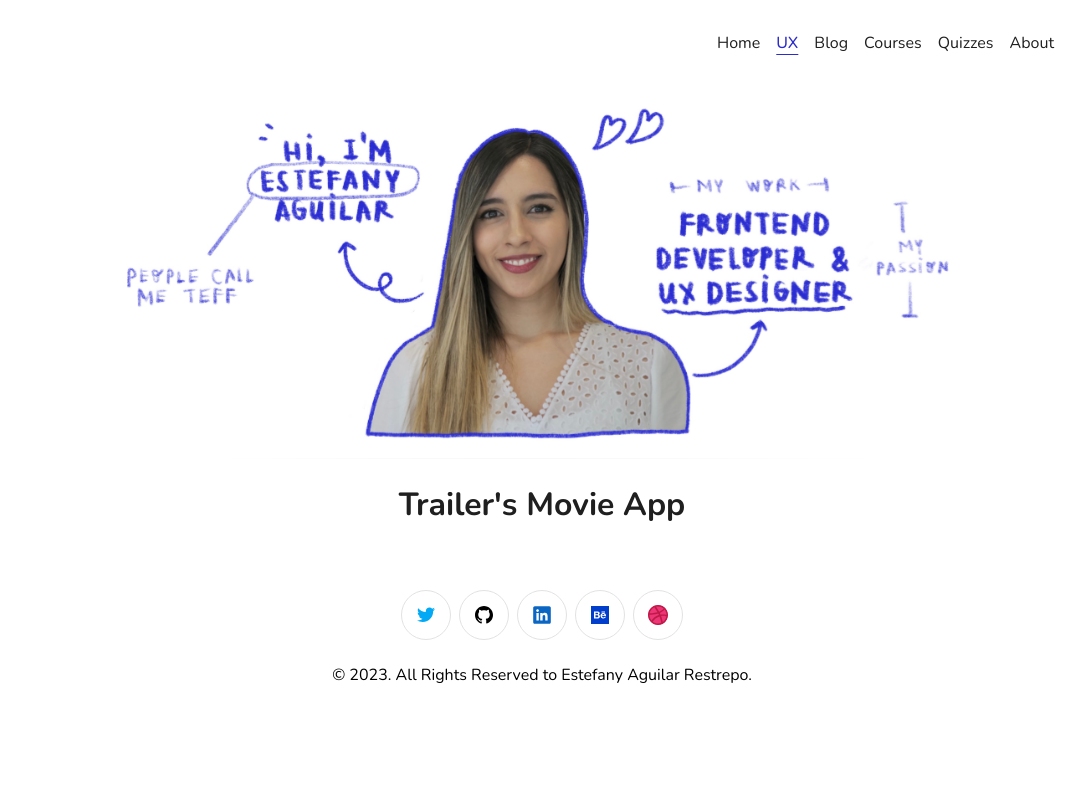
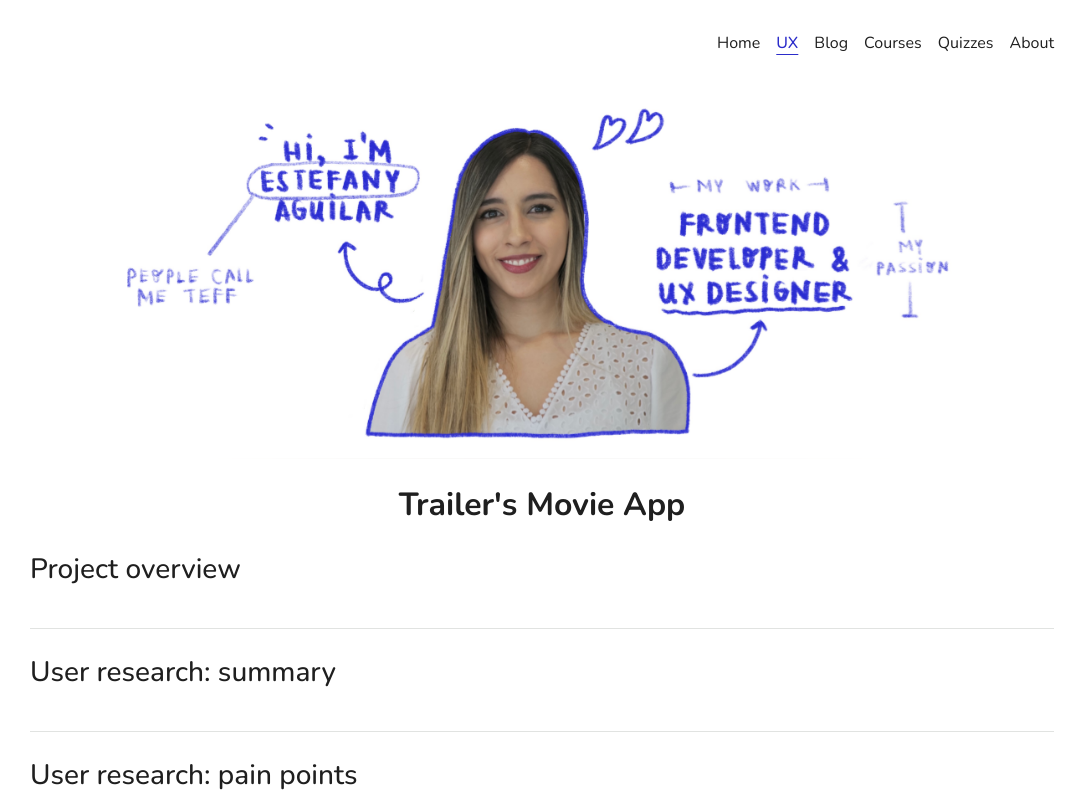
Before and after one commit to teffcode/teffcode-portfolio, a React (Vite) app: page /ux/case-study-trailers-movie-app in a window 1280 px wide. Shown: the top 800 px of the page, without its empty margins (98-1183 px from the left). Built offline with nearby package versions, Linux system fonts and the light colour scheme.

Commit message:
add: empathizing titles & divider components

```diff
--- a/public/case-study-trailers-movie-app.json
+++ b/public/case-study-trailers-movie-app.json
@@ -1,6 +1,25 @@
 [
   {
     "id": 1,
-    "main_title": "Trailer's Movie App"
+    "main_title": "Trailer's Movie App",
+    "overview": {
+      "title": "Project overview"
+    },
+    "empathizing": {
+      "title": "Understanding the user",
+      "items": ["User research", "Personas", "Problem statements", "User journey maps"],
+      "user_research_summary": {
+        "title": "User research: summary"
+      },
+      "user_research_pain_points": {
+        "title": "User research: pain points"
+      },
+      "user_persona": {
+        "title": "Persona: Joseph"
+      },
+      "user_journey": {
+        "title": "User journey map"
+      }
+    }
   }
 ]
--- a/src/Pages/CaseStudyTrailersMovieApp/index.jsx
+++ b/src/Pages/CaseStudyTrailersMovieApp/index.jsx
@@ -26,10 +26,15 @@ const CaseStudyTrailersMovieApp = () => {
     <div className='case-study-trailers-movie-app'>
       {
         loading ? <Loading /> :
-        caseStudy?.map((caseStudy, index) => (
+        caseStudy?.map((case_study, index) => (
           <CaseStudy
             key={index}
-            mainTitle={caseStudy.main_title}
+            mainTitle={case_study.main_title}
+            overviewTitle={case_study.overview.title}
+            empathizingUserResearchSummaryTitle={case_study.empathizing.user_research_summary.title}
+            empathizingUserResearchPainPointsTitle={case_study.empathizing.user_research_pain_points.title}
+            empathizingUserPersonaTitle={case_study.empathizing.user_persona.title}
+            empathizingUserJourneyTitle={case_study.empathizing.user_journey.title}
           />
         ))
       }
--- /dev/null
+++ b/src/Templates/CaseStudy/Components/Divider/index.css
@@ -0,0 +1,5 @@
+.divider {
+  width: 100%;
+  border-top: 1px solid var(--grey);
+  margin: 24px 0;
+}
--- /dev/null
+++ b/src/Templates/CaseStudy/Components/Divider/index.jsx
@@ -0,0 +1,5 @@
+import './index.css'
+
+const Divider = () => <div className='divider'></div>
+
+export default Divider
--- a/src/Templates/CaseStudy/Components/MainTitle/index.css
+++ b/src/Templates/CaseStudy/Components/MainTitle/index.css
@@ -1,7 +1,8 @@
 .main-title {
   color: var(--black);
   text-align: center;
-  margin: 0;
+  font-size: 32px;
+  margin: 0 0 24px;
   @media (max-width: 780px) {
     font-size: 24px;
   }
--- a/src/Templates/CaseStudy/Components/SectionTitle/index.css
+++ b/src/Templates/CaseStudy/Components/SectionTitle/index.css
@@ -1,8 +1,9 @@
 .section-title {
   color: var(--black);
-  text-align: center;
-  margin: 0;
+  font-weight: 500;
+  font-size: 28px;
+  margin: 0 0 16px;
   @media (max-width: 780px) {
-    font-size: 18px;
+    font-size: 20px;
   }
 }
--- a/src/Templates/CaseStudy/index.css
+++ b/src/Templates/CaseStudy/index.css
@@ -0,0 +1,6 @@
+.case-study {
+  display: flex;
+  flex-direction: column;
+  max-width: 1024px;
+  width: 100%;
+}
--- a/src/Templates/CaseStudy/index.jsx
+++ b/src/Templates/CaseStudy/index.jsx
@@ -1,10 +1,28 @@
 import './index.css'
 import MainTitle from './Components/MainTitle'
+import SectionTitle from './Components/SectionTitle'
+import Divider from './Components/Divider'
 
-const CaseStudy = ({ mainTitle }) => {
+const CaseStudy = ({
+  mainTitle,
+  overviewTitle,
+  empathizingUserResearchSummaryTitle,
+  empathizingUserResearchPainPointsTitle,
+  empathizingUserPersonaTitle,
+  empathizingUserJourneyTitle
+}) => {
   return (
     <div className='case-study'>
       <MainTitle text={mainTitle} />
+      <SectionTitle text={overviewTitle} />
+      <Divider />
+      <SectionTitle text={empathizingUserResearchSummaryTitle} />
+      <Divider />
+      <SectionTitle text={empathizingUserResearchPainPointsTitle} />
+      <Divider />
+      <SectionTitle text={empathizingUserPersonaTitle} />
+      <Divider />
+      <SectionTitle text={empathizingUserJourneyTitle} />
     </div>
   )
 }
```
